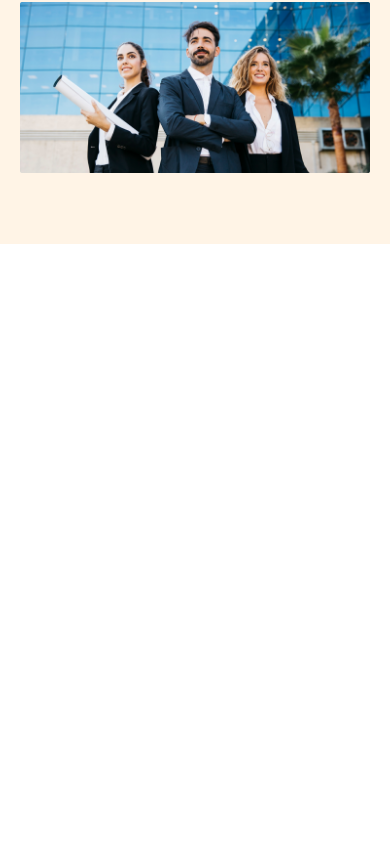
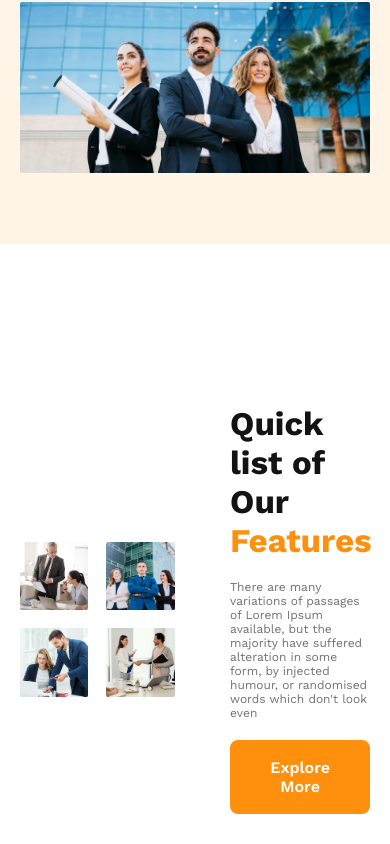
Before and after one commit to tofayeLL/g3-architects, a plain HTML site: page index.html in a window 390 px wide. Shown: the part 368-1212 px from the top of the page. Before the commit the page ends 844 px from the top, so only its background shows below. Drawn offline with nearby package versions, Linux system fonts and the light colour scheme.

Commit message:
finished team section without responsive

```diff
--- a/index.html
+++ b/index.html
@@ -39,6 +39,23 @@
 
     </header>
     <main>
+        <section>
+            <div class="container team">
+                <div class="image-grid">
+                    <img src="images/team1.png" alt="">
+                    <img src="images/team2.png" alt="">
+                    <img src="images/team3.png" alt="">
+                    <img src="images/team4.png" alt="">
+
+                </div>
+                <div class="text">
+                    <h3>Quick list of Our <br> <span >Features</span></h3>
+                    <p>There are many variations of passages of Lorem Ipsum available, but the majority have suffered alteration in some form, by injected humour, or randomised words which don't look even</p>
+                    <button>Explore More</button>
+
+                </div>
+            </div>
+        </section>
 
     </main>
 
--- a/syles/architect.css
+++ b/syles/architect.css
@@ -45,6 +45,11 @@ h1{
     color: #131313;
     font-size: 3rem;
     font-weight: 700;
+}
+
+/* main related styles */
+main section{
+    margin-top: 150px;
 }
 
 
@@ -95,6 +100,39 @@ nav a {
 
 .banner .banner-img img {
     width: 100%;
+}
+
+
+
+/* Team section related styles */
+
+.team{
+    display: flex;
+    gap: 55px;
+    justify-content: space-around;
+    align-items: center;
+    padding: 0px 40px;
+
+}
+
+.team .image-grid {
+    display: grid;
+    gap: 18px;
+    grid-template-columns: repeat(2,1fr);
+
+}
+.team .image-grid img{
+    width: 100%;
+}
+
+.team .text{
+    max-width: 40%;
+}
+.team .text span{
+    color: #FF900E;
+}
+.team .text *{
+    margin-bottom: 1.25rem;
 }
 
 
```
